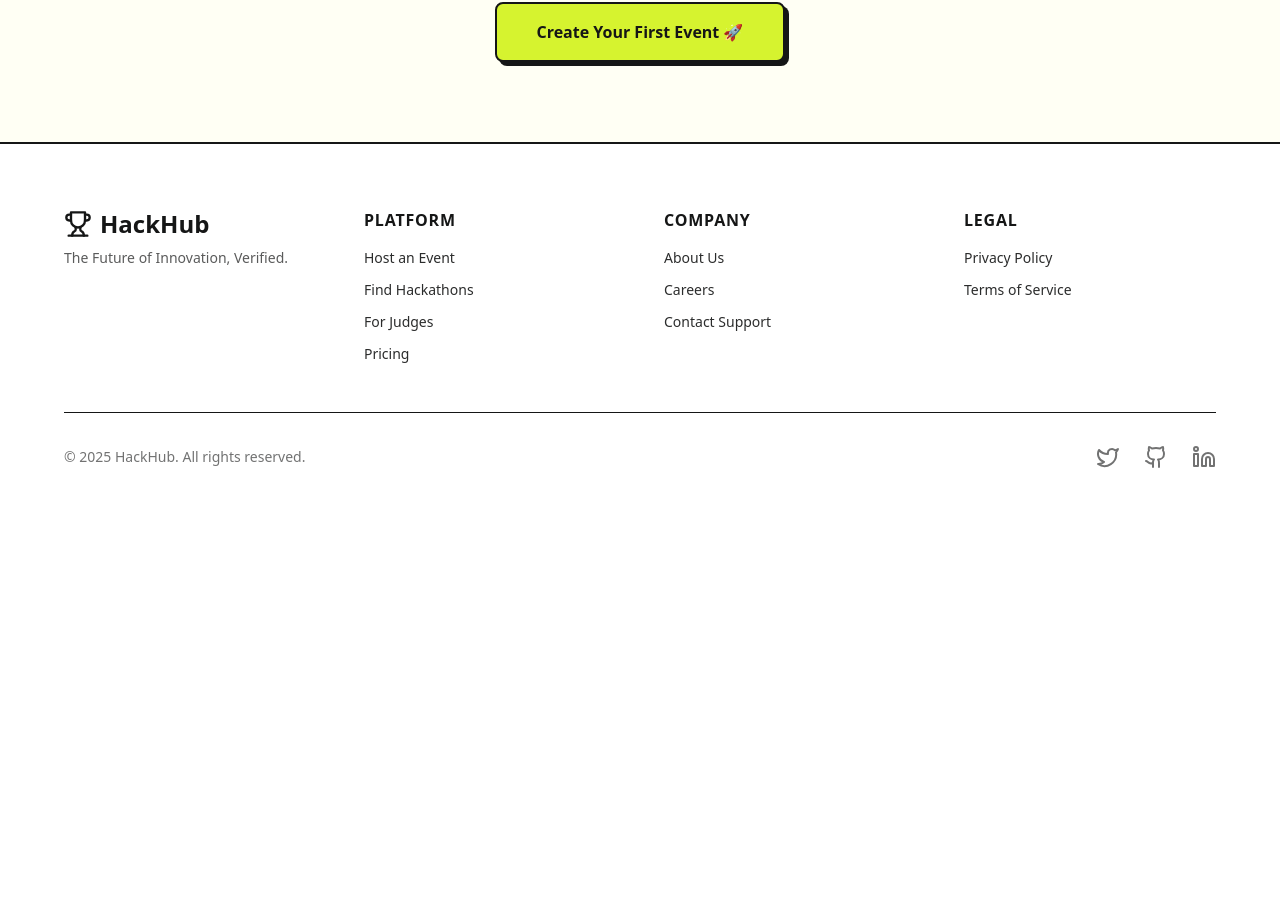
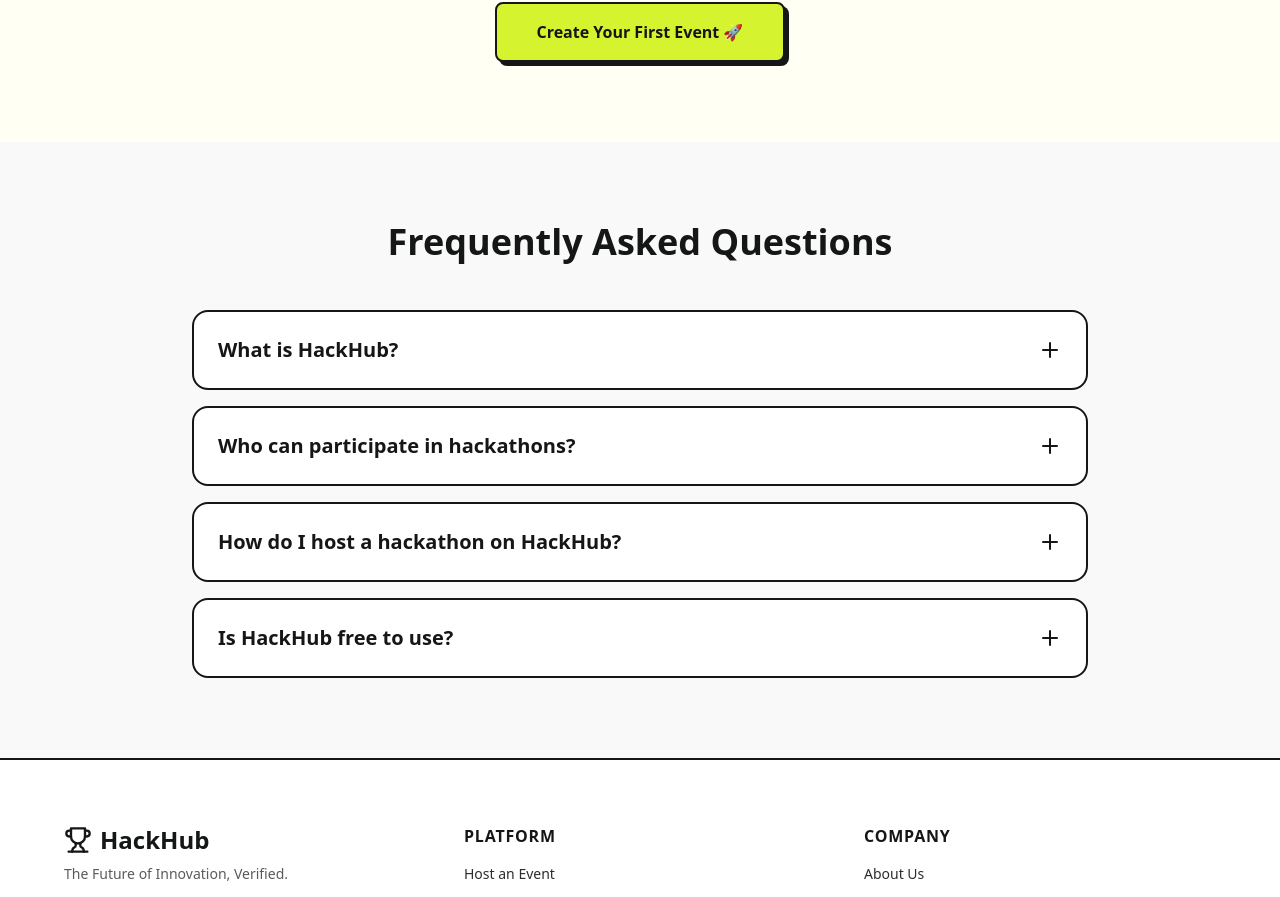
Before and after one commit to SiddhiGawade/Grind_Synap3.0, a React (Vite) app in the folder frontEnd/: page / in a window 1280 px wide. Shown: the part 1900-2797 px from the top of the page. Before the commit the page ends 2433 px from the top, so only its background shows below. Built offline with nearby package versions, Linux system fonts and the light colour scheme.

Commit message:
Changes done in landing page

```diff
--- a/frontEnd/src/components/LandingPage.jsx
+++ b/frontEnd/src/components/LandingPage.jsx
@@ -9,10 +9,62 @@ import {
   Award,
   Code,
   ShieldCheck,
-  Github,   // Added for footer
-  Twitter,  // Added for footer
-  Linkedin, // Added for footer
+  Github,
+  Twitter,
+  Linkedin,
+  Plus, // Used for the accordion toggle icon
+  Minus, // Used for the accordion toggle icon
 } from 'lucide-react';
+
+// --- NEW FaqItem COMPONENT ---
+const FaqItem = ({ question, answer, darkMode }) => {
+  const [isOpen, setIsOpen] = useState(false);
+
+  // Animation variants for the answer text
+  const contentVariants = {
+    open: { opacity: 1, height: 'auto', marginTop: 16, transition: { duration: 0.4, ease: 'easeInOut' } },
+    closed: { opacity: 0, height: 0, marginTop: 0, transition: { duration: 0.4, ease: 'easeInOut' } },
+  };
+
+  return (
+    <div
+      className={`p-6 rounded-2xl border-2 cursor-pointer transition-colors duration-300 ${
+        darkMode ? 'border-[#333] bg-[#1e1f20]' : 'border-[#151616] bg-white'
+      }`}
+      onClick={() => setIsOpen(!isOpen)}
+    >
+      <div className="flex justify-between items-center">
+        <h3 className={`text-lg md:text-xl font-bold ${darkMode ? 'text-white' : 'text-[#151616]'}`}>
+          {question}
+        </h3>
+        <motion.div
+          initial={{ rotate: 0 }}
+          animate={{ rotate: isOpen ? 45 : 0 }}
+          transition={{ duration: 0.3 }}
+          className={`${darkMode ? 'text-[#D6F32F]' : 'text-[#151616]'}`}
+        >
+          <Plus className="w-6 h-6" />
+        </motion.div>
+      </div>
+      <AnimatePresence>
+        {isOpen && (
+          <motion.div
+            key="content"
+            initial="closed"
+            animate="open"
+            exit="closed"
+            variants={contentVariants}
+            className="overflow-hidden"
+          >
+            <p className={`text-sm md:text-base ${darkMode ? 'text-gray-300' : 'text-[#151616]/80'}`}>
+              {answer}
+            </p>
+          </motion.div>
+        )}
+      </AnimatePresence>
+    </div>
+  );
+};
 
 const LandingPage = ({ onNavigate }) => {
   const [darkMode, setDarkMode] = useState(false);
@@ -40,6 +92,25 @@ const LandingPage = ({ onNavigate }) => {
     },
   };
 
+  const faqData = [
+    {
+      question: "What is HackHub?",
+      answer: "HackHub is a platform designed to help you organize, participate in, and judge hackathons, streamlining the entire event lifecycle."
+    },
+    {
+      question: "Who can participate in hackathons?",
+      answer: "Anyone with a passion for innovation and problem-solving can participate. Whether you're a student, professional, or hobbyist, HackHub welcomes you."
+    },
+    {
+      question: "How do I host a hackathon on HackHub?",
+      answer: "Hosting a hackathon is simple. Sign up as an organizer, create your event, and use our tools to manage participants, teams, and judging seamlessly."
+    },
+    {
+      question: "Is HackHub free to use?",
+      answer: "HackHub offers both free and premium plans. The free plan includes essential features, while premium plans provide advanced tools for organizers and participants."
+    },
+  ];
+
   return (
     <div
       className={`min-h-screen flex flex-col transition-colors duration-500 overflow-x-hidden ${
@@ -61,7 +132,7 @@ const LandingPage = ({ onNavigate }) => {
           <Trophy className="w-6 h-6" />
           <span>HackHub</span>
         </div>
-        <nav className="hidden md:flex  gap-18 text-sm font-medium ml-30">
+        <nav className="hidden md:flex gap-18 text-sm font-medium ml-30">
           <a href="#features" className="hover:text-[#D6F32F] transition-colors">Features</a>
           <a href="#about" className="hover:text-[#D6F32F] transition-colors">About</a>
           <a href="#contact" className="hover:text-[#D6F32F] transition-colors">Contact</a>
@@ -124,7 +195,6 @@ const LandingPage = ({ onNavigate }) => {
             <ShieldCheck className="w-8 h-8 text-green-500" />
             <span className="text-lg font-bold tracking-wide">Verified Events Only. No Scams.</span>
           </motion.div>
-
         </motion.div>
       </section>
 
@@ -169,6 +239,28 @@ const LandingPage = ({ onNavigate }) => {
         </motion.button>
       </motion.section>
 
+      {/* --- NEW FAQ SECTION --- */}
+      <motion.section
+        id="faq"
+        className={`px-8 py-20 ${darkMode ? 'bg-[#151616] text-[#D6F32F]' : 'bg-[#f9f9f9] text-[#151616]'}`}
+        initial={{ opacity: 0, y: 50 }}
+        whileInView={{ opacity: 1, y: 0 }}
+        transition={{ duration: 0.8, ease: "easeOut" }}
+        viewport={{ once: true, amount: 0.2 }}
+      >
+        <h2 className="text-4xl font-black text-center mb-12">Frequently Asked Questions</h2>
+        <div className="max-w-4xl mx-auto space-y-4">
+          {faqData.map((item, index) => (
+            <FaqItem
+              key={index}
+              question={item.question}
+              answer={item.answer}
+              darkMode={darkMode}
+            />
+          ))}
+        </div>
+      </motion.section>
+
       {/* --- NEW, ENHANCED FOOTER --- */}
       <motion.footer
         id="contact"
@@ -178,9 +270,9 @@ const LandingPage = ({ onNavigate }) => {
         transition={{ duration: 1 }}
         viewport={{ once: true, amount: 0.2 }}
       >
-        <div className="max-w-6xl mx-auto grid grid-cols-1 md:grid-cols-4 gap-12 text-center md:text-left">
+        <div className="max-w-6xl mx-auto grid grid-cols-1 md:grid-cols-3 gap-12 text-center md:text-left">
           {/* Column 1: Logo & Tagline */}
-          <div className="flex flex-col items-center md:items-start col-span-1 md:col-span-1">
+          <div className="flex flex-col items-center md:items-start col-span-1">
             <div className="flex items-center gap-2 font-extrabold text-2xl mb-2">
               <Trophy className="w-7 h-7" />
               <span>HackHub</span>
@@ -208,25 +300,11 @@ const LandingPage = ({ onNavigate }) => {
               <a href="#" className="hover:underline">Contact Support</a>
             </div>
           </div>
-
-          {/* Column 4: Legal */}
-          <div>
-            <h3 className="font-bold mb-4 uppercase tracking-wider">Legal</h3>
-            <div className="flex flex-col gap-3 text-sm opacity-90">
-              <a href="#" className="hover:underline">Privacy Policy</a>
-              <a href="#" className="hover:underline">Terms of Service</a>
-            </div>
-          </div>
         </div>
 
-        {/* Bottom Bar: Copyright & Socials */}
-        <div className="max-w-6xl mx-auto mt-12 pt-8 border-t border-opacity-20 flex flex-col sm:flex-row justify-between items-center gap-6">
+        {/* Bottom Bar: Copyright */}
+        <div className="max-w-6xl mx-auto mt-12 pt-8 border-t border-opacity-20 flex justify-center items-center">
           <p className="text-sm opacity-60">© {new Date().getFullYear()} HackHub. All rights reserved.</p>
-          <div className="flex gap-6">
-            <a href="#" className="opacity-60 hover:opacity-100 transition-opacity"><Twitter /></a>
-            <a href="#" className="opacity-60 hover:opacity-100 transition-opacity"><Github /></a>
-            <a href="#" className="opacity-60 hover:opacity-100 transition-opacity"><Linkedin /></a>
-          </div>
         </div>
       </motion.footer>
 
--- a/frontEnd/src/components/ParticipantDashboard.jsx
+++ b/frontEnd/src/components/ParticipantDashboard.jsx
@@ -94,7 +94,7 @@ const ParticipantDashboard = () => {
   };
 
   return (
-    <div className="min-h-screen bg-[#FFFFF4] font-['Inter']">
+    <div className="min-h-screen bg-[#FFFFF4] font-sans">
       {/* Header */}
       <header className="bg-white border-b-2 border-[#151616] sticky top-0 z-40 animate-slide-down">
         <div className="max-w-7xl mx-auto px-4 sm:px-6 lg:px-8">
```
